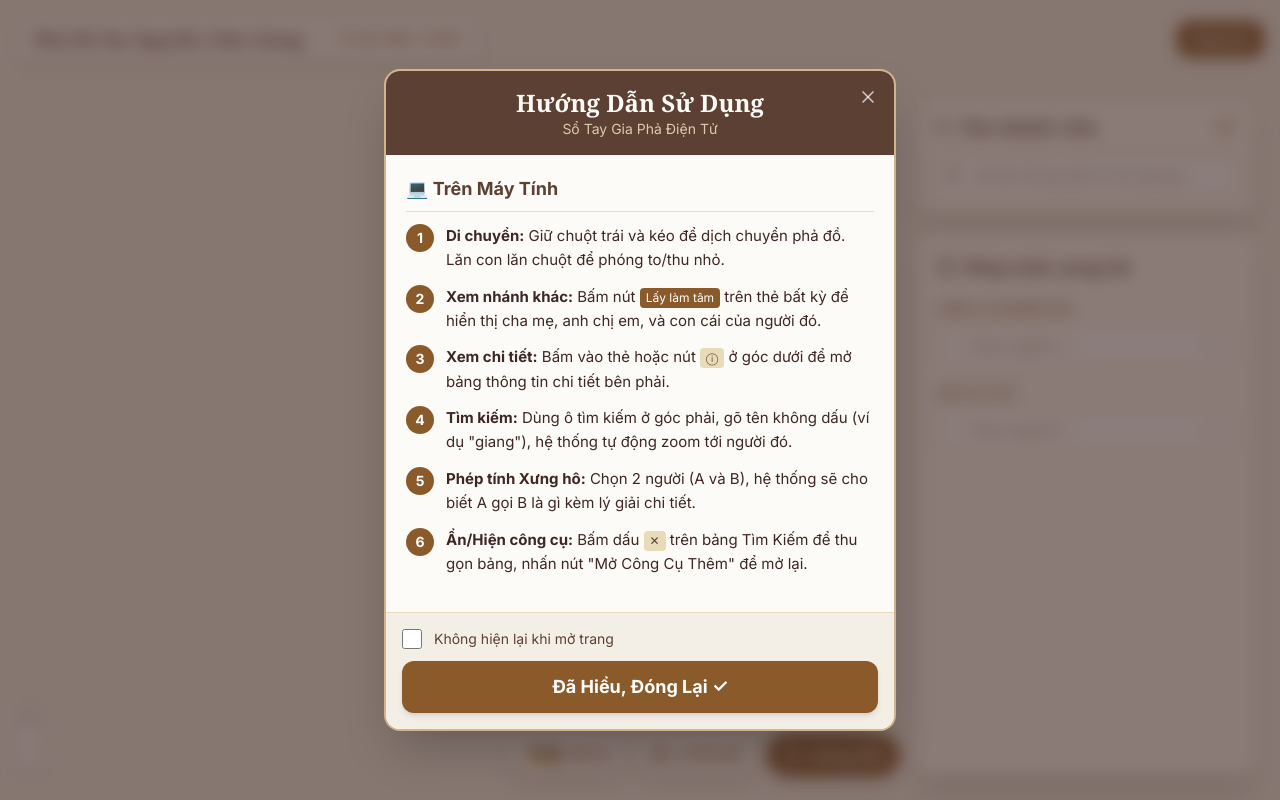
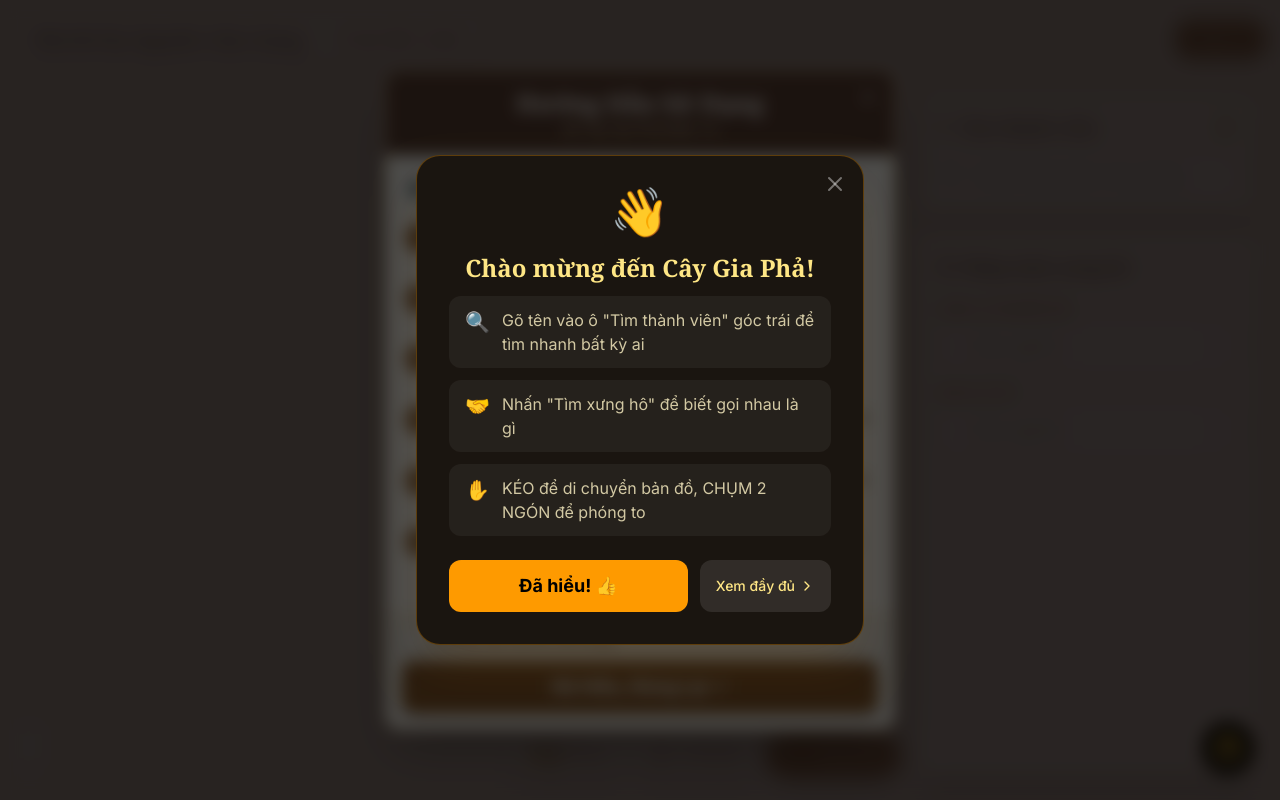
Before and after one commit to ngkienmkqn/phado, a Next.js app: page /tree in a window 1280 px wide. Built offline with nearby package versions, Linux system fonts and the light colour scheme.

Commit message:
feat: deep contextual help - FloatingHelp component + onboarding overlay on all pages + /guide page

```diff
--- a/src/app/directory/page.tsx
+++ b/src/app/directory/page.tsx
@@ -2,7 +2,8 @@
 
 import React, { useState, useMemo, useEffect } from 'react';
 import Link from 'next/link';
-import { Search, Phone, User, Calendar, MapPin } from 'lucide-react';
+import { Search, Phone, User, Calendar } from 'lucide-react';
+import FloatingHelp from '@/components/FloatingHelp';
 
 export default function DirectoryPage() {
     const [searchTerm, setSearchTerm] = useState('');
@@ -17,7 +18,6 @@ export default function DirectoryPage() {
             .catch(() => setLoading(false));
     }, []);
 
-    // Generate unique generations for filter dropdown
     const generations = useMemo(() => {
         const gens = new Set(familyDataRaw.members.map((m: any) => m.generation));
         return Array.from(gens).sort((a: any, b: any) => a - b);
@@ -44,7 +44,6 @@ export default function DirectoryPage() {
                         </Link>
                         <h1 className="font-serif font-bold text-xl text-gold-400">Danh Bạ Dòng Họ</h1>
                     </div>
-
                     <div className="flex flex-col sm:flex-row gap-3 w-full md:w-1/2">
                         <div className="relative flex-1">
                             <Search className="absolute left-3 top-1/2 -translate-y-1/2 text-gray-500 w-5 h-5" />
@@ -96,17 +95,14 @@ export default function DirectoryPage() {
                                     <span className="bg-white/10 text-gray-300 text-[10px] px-2 py-1 rounded-md shrink-0">Đã mất</span>
                                 )}
                             </div>
-
                             <div className="mt-auto pt-4 flex flex-col gap-2">
-                                {/* Mock Data for Display Purposes */}
                                 <div className="flex items-center gap-2 text-sm text-gray-300 bg-black/20 p-2 rounded-lg">
                                     <Calendar className="w-4 h-4 text-gray-500" />
                                     <span>{member.birthSolar || 'Chưa cập nhật ngày sinh'}</span>
                                 </div>
-
-                                {(member as any).phone && (
+                                {member.phone && (
                                     <a
-                                        href={`tel:${(member as any).phone}`}
+                                        href={`tel:${member.phone}`}
                                         className="mt-2 w-full flex items-center justify-center gap-2 bg-green-600/20 hover:bg-green-600/30 text-green-400 border border-green-500/30 py-3 rounded-xl transition-colors font-medium text-lg"
                                     >
                                         <Phone className="w-5 h-5" />
@@ -125,6 +121,13 @@ export default function DirectoryPage() {
                     </div>
                 )}
             </main>
+
+            <FloatingHelp pageName="Danh Bạ Dòng Họ" tips={[
+                { emoji: '🔍', text: 'Gõ tên vào ô tìm kiếm phía trên để tìm người' },
+                { emoji: '📅', text: 'Chọn đời ở dropdown để lọc theo thế hệ' },
+                { emoji: '📞', text: 'Nhấn vào số điện thoại để gọi trực tiếp' },
+                { emoji: '🏠', text: 'Địa chỉ và quê quán hiển thị bên dưới tên' },
+            ]} />
         </div>
     );
 }
--- a/src/app/page.tsx
+++ b/src/app/page.tsx
@@ -3,6 +3,7 @@
 import Link from "next/link";
 import { Users, TreeDeciduous, BookOpen, Settings, Leaf, HelpCircle } from "lucide-react";
 import BlogSection from '@/components/BlogSection';
+import FloatingHelp from '@/components/FloatingHelp';
 import { useState, useEffect } from 'react';
 
 interface FamilyDataRaw {
@@ -145,6 +146,14 @@ export default function Home() {
             animation: spin 20s linear infinite;
         }
       `}} />
+
+      <FloatingHelp pageName="Trang Chủ" tips={[
+        { emoji: '🌳', text: 'Nhấn "Cây Gia Phả" để xem bản đồ gia phả tương tác' },
+        { emoji: '🍃', text: 'Nhấn "Cây Phả Đồ Organic" để xem phả đồ dạng cây đẹp' },
+        { emoji: '👥', text: 'Nhấn "Danh Bạ" để tra cứu thành viên' },
+        { emoji: '📖', text: 'Nhấn "Sách Gia Phả" để xem và in sách' },
+        { emoji: '📱', text: 'Chữ nhỏ? Dùng 2 ngón tay phóng to trên điện thoại' },
+      ]} />
     </div>
   );
 }
--- a/src/app/tree-organic/page.tsx
+++ b/src/app/tree-organic/page.tsx
@@ -1,6 +1,7 @@
 "use client";
 
 import OrganicTreeCanvas from "@/components/OrganicTreeCanvas";
+import FloatingHelp from "@/components/FloatingHelp";
 import { useState, useEffect } from 'react';
 
 interface MemberData {
@@ -34,6 +35,13 @@ export default function TreeOrganicPage() {
     return (
         <div className="w-full h-screen overflow-hidden">
             <OrganicTreeCanvas data={data} />
+            <FloatingHelp pageName="Cây Phả Đồ Organic" tips={[
+                { emoji: '🌳', text: 'Gốc cây ở dưới, tán lá ở trên — như cây thật!' },
+                { emoji: '🔍', text: 'Gõ tên vào ô tìm kiếm góc trái để tìm người' },
+                { emoji: '🤝', text: 'Nhấn "Tìm xưng hô" để biết gọi nhau là gì' },
+                { emoji: '👆', text: 'NHẤN vào vòng tròn vàng bất kỳ để xem người đó' },
+                { emoji: '📱', text: 'CHỤM 2 NGÓN để phóng to/thu nhỏ; KÉO để di chuyển' },
+            ]} />
         </div>
     );
 }
--- a/src/app/tree/page.tsx
+++ b/src/app/tree/page.tsx
@@ -1,6 +1,7 @@
 "use client";
 
 import TreeCanvas from "@/components/TreeCanvas";
+import FloatingHelp from "@/components/FloatingHelp";
 import { useState, useEffect } from 'react';
 
 interface MemberData {
@@ -58,6 +59,14 @@ export default function TreePage() {
             <main className="flex-1 w-full h-full relative">
                 <TreeCanvas data={data} />
             </main>
+
+            <FloatingHelp pageName="Cây Gia Phả" tips={[
+                { emoji: '🔍', text: 'Gõ tên vào ô "Tìm thành viên" góc trái để tìm nhanh bất kỳ ai' },
+                { emoji: '🤝', text: 'Nhấn "Tìm xưng hô" để biết gọi nhau là gì' },
+                { emoji: '✋', text: 'KÉO để di chuyển bản đồ, CHỤM 2 NGÓN để phóng to' },
+                { emoji: '👆', text: 'NHẤN vào tên bất kỳ ai để xem thông tin chi tiết' },
+                { emoji: '↩️', text: 'Nhấn "Quay lại" góc phải trên để về trang chủ' },
+            ]} />
         </div>
     );
 }
--- /dev/null
+++ b/src/components/FloatingHelp.tsx
@@ -0,0 +1,117 @@
+"use client";
+
+import React, { useState, useEffect } from 'react';
+import Link from 'next/link';
+import { HelpCircle, X, ChevronRight } from 'lucide-react';
+
+interface HelpTip {
+    emoji: string;
+    text: string;
+}
+
+interface FloatingHelpProps {
+    pageName: string;
+    tips: HelpTip[];
+}
+
+/**
+ * Floating help button + contextual tips panel for every page.
+ * Shows a "?" button at bottom-right. On click, opens a mini panel with tips for the current page.
+ * Also tracks first-time visits and shows an onboarding overlay.
+ */
+export default function FloatingHelp({ pageName, tips }: FloatingHelpProps) {
+    const [isOpen, setIsOpen] = useState(false);
+    const [showOnboarding, setShowOnboarding] = useState(false);
+
+    useEffect(() => {
+        const key = `phado_visited_${pageName}`;
+        if (!localStorage.getItem(key)) {
+            setShowOnboarding(true);
+            localStorage.setItem(key, 'true');
+        }
+    }, [pageName]);
+
+    return (
+        <>
+            {/* First-time onboarding overlay */}
+            {showOnboarding && (
+                <div className="fixed inset-0 z-[9999] flex items-center justify-center bg-black/70 backdrop-blur-sm animate-in fade-in duration-300">
+                    <div className="bg-[#1a1510] border border-amber-500/30 rounded-3xl max-w-md mx-4 p-8 shadow-2xl shadow-amber-500/10 relative">
+                        <button onClick={() => setShowOnboarding(false)} className="absolute top-4 right-4 text-white/40 hover:text-white/80 transition-colors">
+                            <X className="w-6 h-6" />
+                        </button>
+                        <div className="text-5xl mb-4 text-center">👋</div>
+                        <h2 className="text-2xl font-serif font-bold text-amber-200 mb-3 text-center">
+                            Chào mừng đến {pageName}!
+                        </h2>
+                        <div className="space-y-3 mb-6">
+                            {tips.slice(0, 3).map((tip, i) => (
+                                <div key={i} className="flex items-start gap-3 bg-white/5 rounded-xl px-4 py-3">
+                                    <span className="text-xl flex-shrink-0">{tip.emoji}</span>
+                                    <p className="text-base text-amber-100/80">{tip.text}</p>
+                                </div>
+                            ))}
+                        </div>
+                        <div className="flex gap-3">
+                            <button
+                                onClick={() => setShowOnboarding(false)}
+                                className="flex-1 bg-amber-500 hover:bg-amber-400 text-black font-bold py-3 rounded-xl transition-colors text-lg"
+                            >
+                                Đã hiểu! 👍
+                            </button>
+                            <Link
+                                href="/guide"
+                                className="flex items-center justify-center gap-1 bg-white/10 hover:bg-white/20 text-amber-200 font-medium py-3 px-4 rounded-xl transition-colors text-sm"
+                            >
+                                Xem đầy đủ
+                                <ChevronRight className="w-4 h-4" />
+                            </Link>
+                        </div>
+                    </div>
+                </div>
+            )}
+
+            {/* Floating help button */}
+            <div className="fixed bottom-6 right-6 z-[999] flex flex-col items-end gap-3">
+                {/* Tips panel */}
+                {isOpen && (
+                    <div className="bg-[#1a1510]/95 backdrop-blur-xl border border-amber-500/30 rounded-2xl w-80 max-h-[70vh] overflow-y-auto shadow-2xl shadow-black/50 animate-in slide-in-from-bottom-4 duration-200">
+                        <div className="sticky top-0 bg-[#1a1510] border-b border-amber-500/20 px-5 py-4 flex items-center justify-between rounded-t-2xl">
+                            <h3 className="text-lg font-serif font-bold text-amber-200">💡 Mẹo sử dụng</h3>
+                            <button onClick={() => setIsOpen(false)} className="text-white/40 hover:text-white/80">
+                                <X className="w-5 h-5" />
+                            </button>
+                        </div>
+                        <div className="p-4 space-y-3">
+                            {tips.map((tip, i) => (
+                                <div key={i} className="flex items-start gap-3 bg-white/5 rounded-xl px-4 py-3 hover:bg-white/10 transition-colors">
+                                    <span className="text-lg flex-shrink-0">{tip.emoji}</span>
+                                    <p className="text-sm text-amber-100/80 leading-relaxed">{tip.text}</p>
+                                </div>
+                            ))}
+                        </div>
+                        <div className="p-4 border-t border-amber-500/10">
+                            <Link href="/guide" className="flex items-center justify-center gap-2 w-full bg-amber-500/20 hover:bg-amber-500/30 text-amber-300 py-3 rounded-xl transition-colors text-sm font-medium">
+                                📖 Xem hướng dẫn đầy đủ
+                                <ChevronRight className="w-4 h-4" />
+                            </Link>
+                        </div>
+                    </div>
+                )}
+
+                {/* Button */}
+                <button
+                    onClick={() => setIsOpen(!isOpen)}
+                    className={`w-14 h-14 rounded-full flex items-center justify-center shadow-lg transition-all duration-300 ${isOpen
+                            ? 'bg-amber-500 text-black rotate-90 shadow-amber-500/30'
+                            : 'bg-[#1a1510] border border-amber-500/40 text-amber-400 hover:bg-amber-500 hover:text-black hover:shadow-amber-500/30 animate-pulse'
+                        }`}
+                    style={{ animationDuration: isOpen ? '0s' : '3s' }}
+                    title="Trợ giúp"
+                >
+                    {isOpen ? <X className="w-6 h-6" /> : <HelpCircle className="w-7 h-7" />}
+                </button>
+            </div>
+        </>
+    );
+}
```
